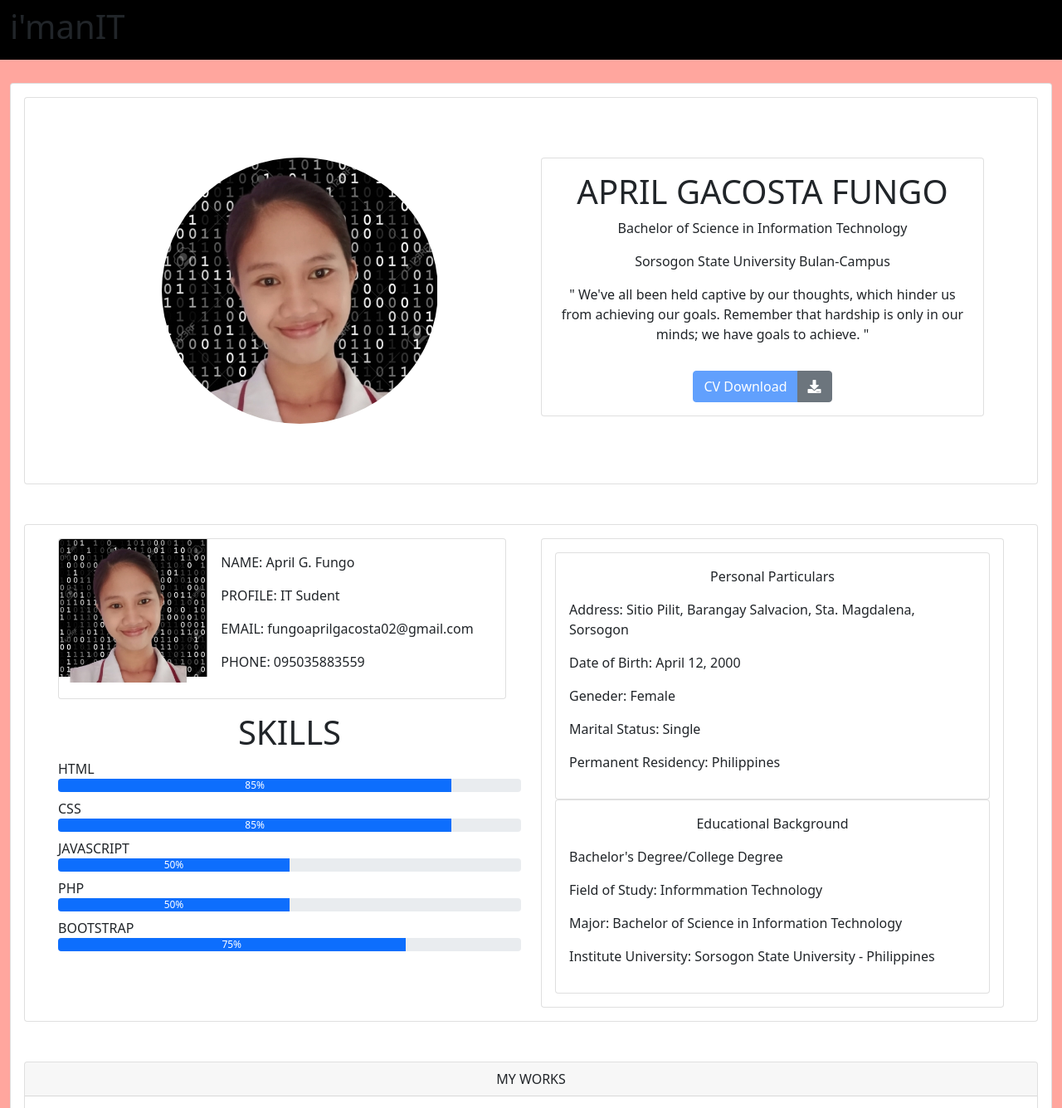
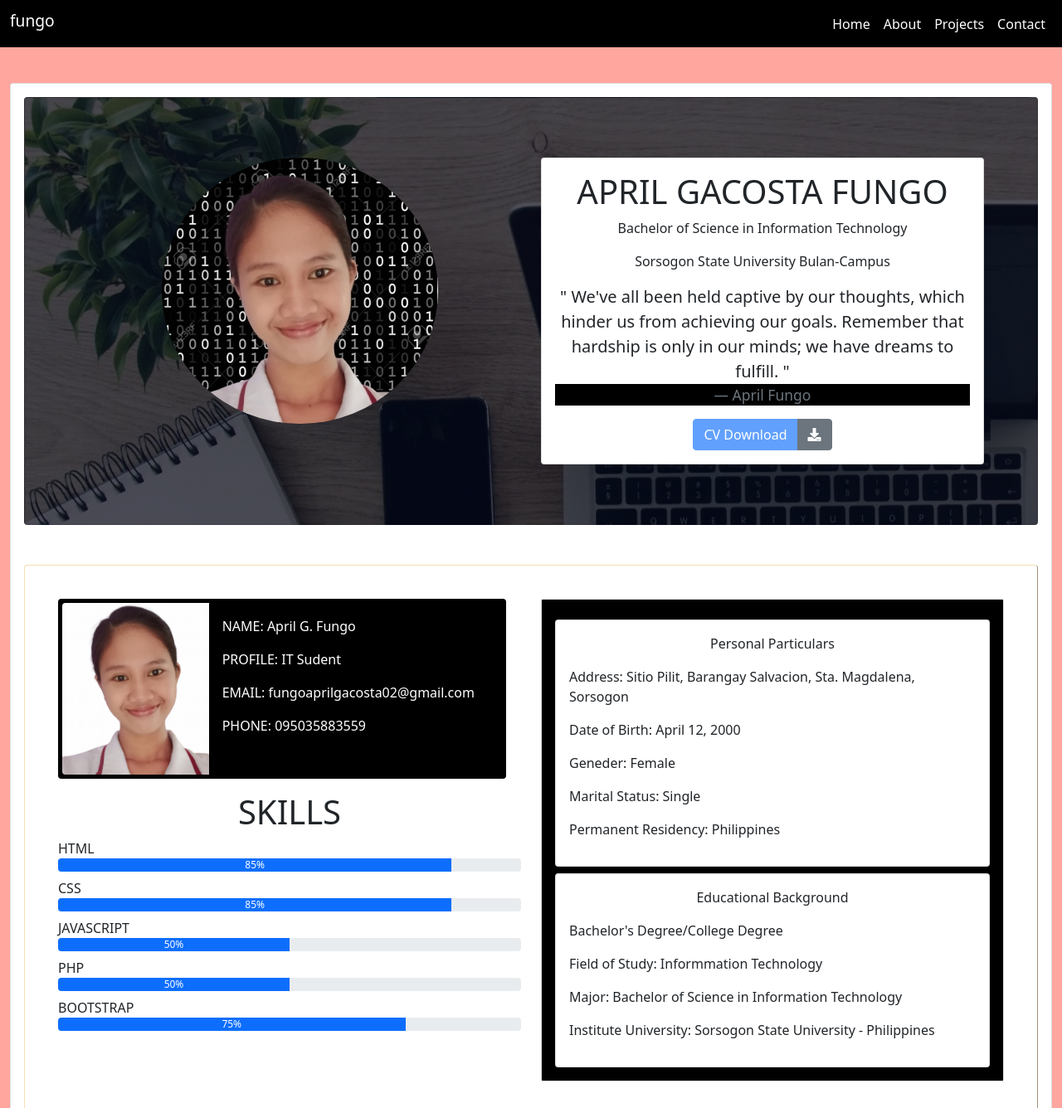
Before and after one commit to AprilFungo/portfolio, a PHP site: page /hompage.html in a window 1280 px wide. Shown: the top 1336 px of the page at 83% size. Run offline with PHP 8.4, Linux system fonts and the light colour scheme.

Commit message:
2:06 12/2/2021

```diff
--- a/hompage.html
+++ b/hompage.html
@@ -18,7 +18,7 @@
 <!-- navbar -->
 <nav class="navbar navbar-expand-lg navbar-light fixed-top">
     <div class="container-fluid">
-    <h1 class="display-6">i'manIT</h1>
+    <h1 id="navbrand" class="display-6 navbar-brand">fungo</h1>
         <button class="navbar-toggler" type="button" data-bs-toggle="collapse" data-bs-target="#navbarSupportedContent"
             aria-controls="navbarSupportedContent" aria-expanded="false" aria-label="Toggle navigation">
             <span class="navbar-toggler-icon"></span>
@@ -26,16 +26,16 @@
         <div class="collapse navbar-collapse" id="navbarSupportedContent">
             <ul class="navbar-nav ms-auto mb-2 mb-lg-0">
                 <li class="nav-item">
-                    <a class="nav-link active" aria-current="page" href="#">Home</a>
+                    <a id="navlink" class="nav-link active" aria-current="page" href="#">Home</a>
                 </li>
                 <li class="nav-item">
-                    <a class="nav-link" href="#scrollspyHeading1">About</a>
+                    <a id="navlink" class="nav-link" href="#scrollspyHeading1">About</a>
                 </li>
                 <li class="nav-item">
-                    <a class="nav-link" href="#">Projects</a>
+                    <a id="navlink" class="nav-link" href="#">Projects</a>
                 </li>
                 <li class="nav-item">
-                    <a class="nav-link" href="#">Contact</a>
+                    <a id="navlink" class="nav-link" href="#">Contact</a>
                 </li>
             </ul>
         </div>
@@ -51,7 +51,7 @@
                 <div class="card-body">
 
 <!-- profile -->
-<div class="card ">
+<div id="homecard" class="card ">
     <div class="card-body py-4">
         <div class="container">
             <div class="row ">
@@ -67,8 +67,12 @@
                                 <h1 class="display-6"><b>APRIL GACOSTA FUNGO</b></h1>
                                 <p>Bachelor of Science in Information Technology</p>
                                 <p>Sorsogon State University Bulan-Campus</p>
-                                <p>" We've all been held captive by our thoughts, which hinder us from achieving our goals. Remember that hardship is only in
-                                our minds; we have goals to achieve. "</p>
+                                <blockquote class="blockquote mb-0">
+                                    <p>" We've all been held captive by our thoughts, which hinder us from achieving our goals. Remember that hardship is only
+                                    in
+                                    our minds; we have dreams to fulfill. "</p>
+                                    <footer class="blockquote-footer">April Fungo<cite title="Source Title"></cite></footer>
+                                </blockquote>
 
                                 <div>
                                     <div class="btn-group mt-3">
@@ -88,7 +92,7 @@
 <!-- profile -->
 
 <!-- cv card -->
-<div class="card mt-5">
+<div id="cv-card" class="card mt-5 py-4">
     <div class="card-body">
         <div class="container-fluid">
             <div class="row">
@@ -96,17 +100,17 @@
                 <!-- col1 -->
                 <div class="col-md-6">
                     <!-- dpcard -->
-                    <div class="card mb-3" style="max-width: 540px;">
+                    <div id="cvdp-card" class="card mb-3" style="max-width: 540px;">
                         <div class="row g-0">
                             <div class="col-md-4">
-                                <img src="./img/april.jpg" class="img-fluid rounded-start" alt="...">
+                                <img src="./img/dp.jpg" class="img-fluid rounded-start" alt="...">
                             </div>
                             <div class="col-md-8">
                                 <div class="card-body">
-                                   <p>NAME: April G. Fungo</p>
-                                <p>PROFILE: IT Sudent</p>
-                                <p>EMAIL: fungoaprilgacosta02@gmail.com</p>
-                                <p>PHONE: 095035883559</p>
+                                <p id="data">NAME: April G. Fungo</p>
+                                <p id="data">PROFILE: IT Sudent</p>
+                                <p id="data">EMAIL: fungoaprilgacosta02@gmail.com</p>
+                                <p id="data">PHONE: 095035883559</p>
                                 </div>
                             </div>
                 </div>
@@ -147,9 +151,9 @@
                 <!-- col2 -->
                 <div class="col-md-6">
                     <div class="card">
-                        <div class="card-body">
+                        <div id="personal-card" class="card-body">
                             <!-- personal -->
-                            <div class="card">
+                            <div class="card my-2">
                                 <div class="card-body">
                                     <p class="text-center">Personal Particulars</p>
                                     <p>Address:             Sitio Pilit, Barangay Salvacion, Sta. Magdalena, Sorsogon</p>
--- a/style.css
+++ b/style.css
@@ -3,11 +3,20 @@
   padding: 0;
 }
 body{
-  background-color: #ffa69e
+  background-color: #ffa69e;
 }
+/* navbar */
 nav{
-background-color: black ;
+background-color:  black;
 }
+#navbrand{
+  color: white;
+  font-size: larger;
+}
+#navlink{
+  color: white;
+}
+
 #dp{
   border-radius: 50%;
 }
@@ -16,4 +25,37 @@ background-color: black ;
 #main{
   margin-top: 100px;
 }
+#homecard{
+  background-image: linear-gradient(rgba(4,9,30,0.7),rgba(4,9,30,.7)),url(./img/background.jpg);
+}
+#cv-card{
+  border-style: outset;
+  border-color: wheat;
+}
+#cvdp-card{
+  background-color: black;
+  border-width: 5px;
+}
+#personal-card{
+  background-color: black;
+}
 /* cards */
+
+/* footer */
+footer{
+  background-color: black;
+}
+#footer-text{
+  color: white;
+}
+#contact{
+  text-decoration: none;
+  color: #ffa69e;
+}
+ion-icon {
+  font-size: 40px;
+  margin-right: 2%;
+}
+#data{
+  color: white;
+}
```
Also changed, not shown: other parts of hompage.html (+24 -16 lines), about.html (deleted, +0 -20 lines), img/background.jpg, img/comments-solid-removebg-preview.png (added), img/dp.jpg, img/smog-solid-removebg-preview.png (added), img/sticky-note-solid-removebg-preview.png (added), img/wheelchair-solid-removebg-preview.png (added).
